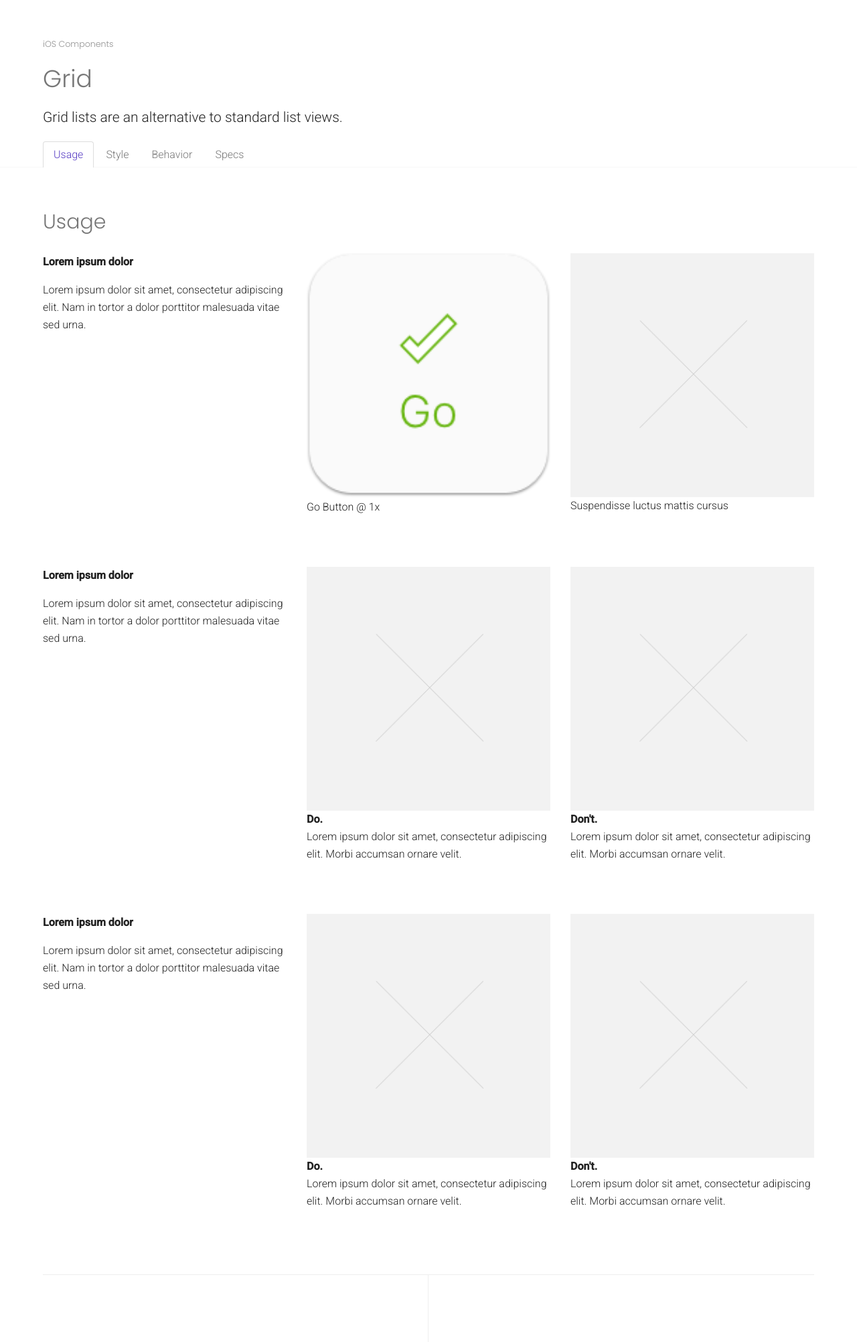
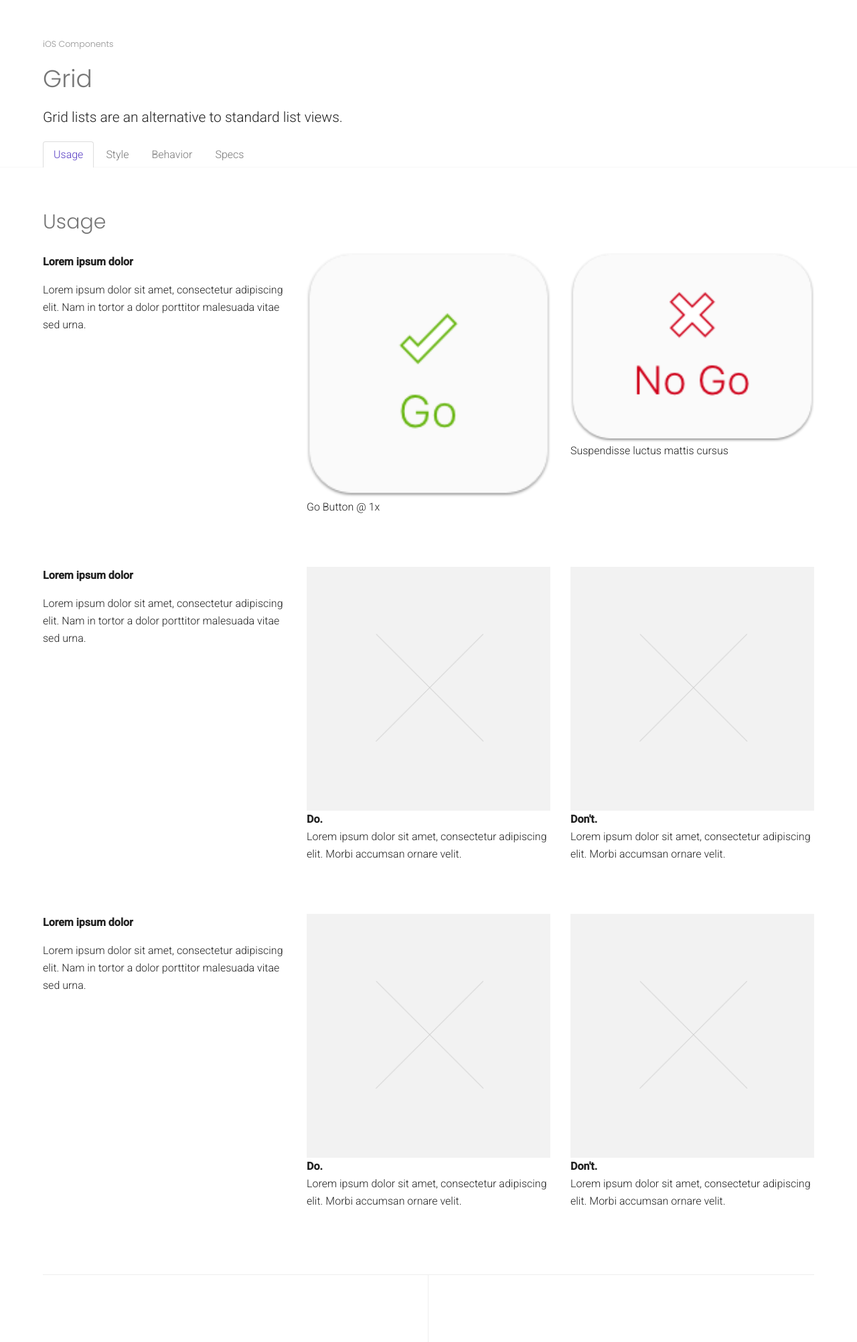
Before and after one commit to kendallsj/startbox, a Jekyll site: the page built from guidelines/ios/grid.html, in a window 1280 px wide. Shown: the whole page at 67% size. Built offline with Jekyll 4.4.1, drawn with Linux system fonts in a browser that asks for light colours; Markdown is read by kramdown in place of the engine named in the settings.

Commit message:
No Go
Added No go

```diff
--- a/_includes/examples/ios/temp_tab_usage.html
+++ b/_includes/examples/ios/temp_tab_usage.html
@@ -11,7 +11,7 @@
     </div>
 
     <div class="col-4">
-        <img src="{{site.baseurl}}/img/placeholder.png" class="block blank">
+        <img src="{{site.baseurl}}/img/No_Go_1x.png" class="block blank">
         <p class="img-comment">Suspendisse luctus mattis cursus</p>
     </div>
   </div>
```
